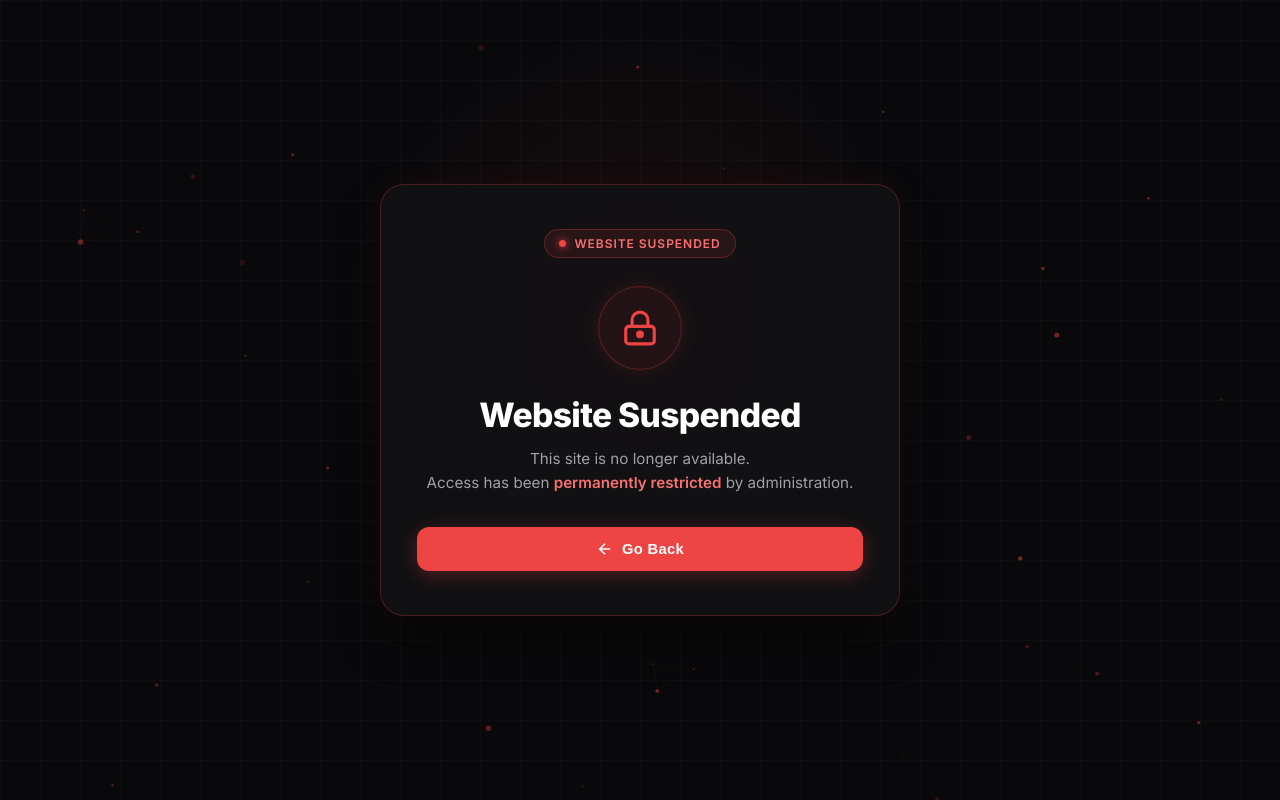
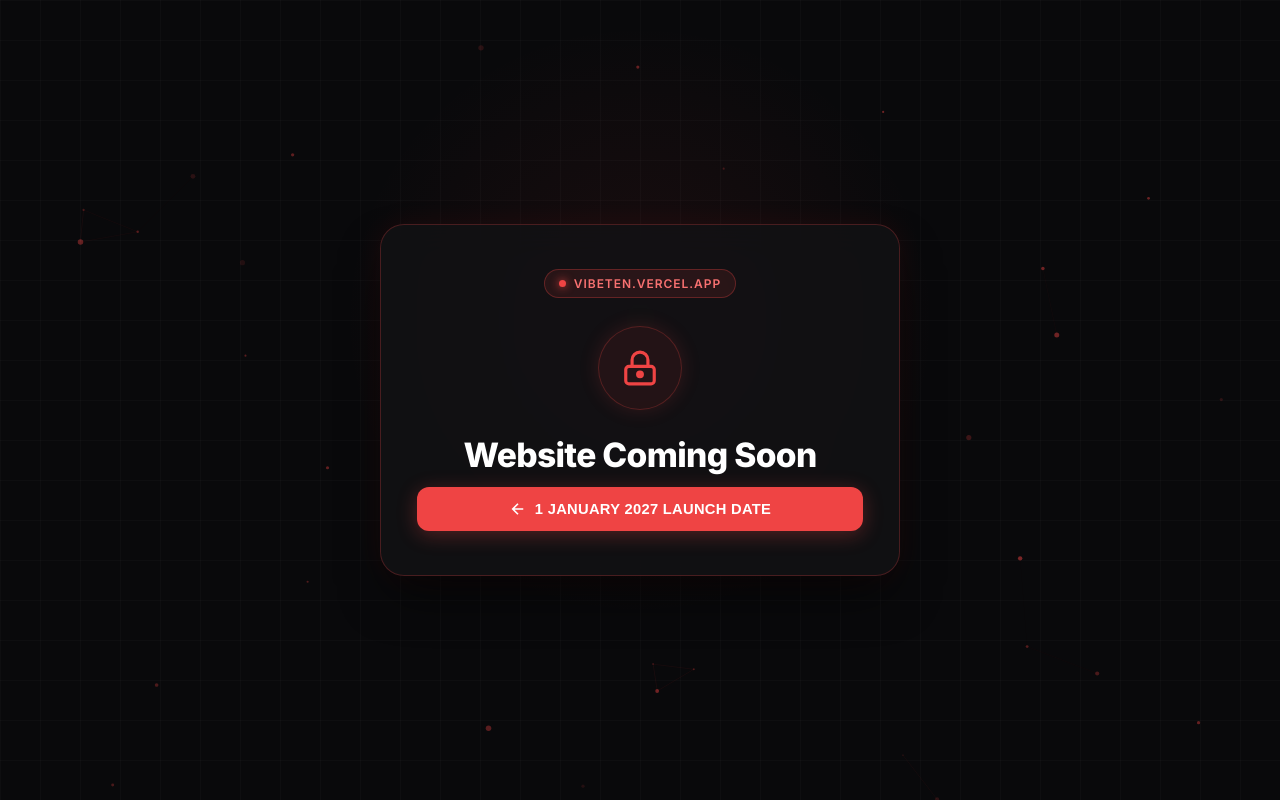
Before and after one commit to theanubhav700/vibeten.vercel.app, a React (Vite) app: page / in a window 1280 px wide. Built offline with nearby package versions, Linux system fonts and the light colour scheme.

Commit message:
website coming soon

```diff
--- a/src/App.jsx
+++ b/src/App.jsx
@@ -96,7 +96,7 @@ function App() {
         <div style={{ display: 'flex', justifyContent: 'center' }}>
           <div className="status-pill">
             <span className="status-dot" />
-            Website Suspended
+            vibeten.vercel.app
           </div>
         </div>
 
@@ -121,20 +121,14 @@ function App() {
         </div>
 
         {/* Title */}
-        <h1 className="card-title">Website Suspended</h1>
-
-        {/* Description */}
-        <p className="card-desc">
-          This site is no longer available.<br />
-          Access has been <span>permanently restricted</span> by administration.
-        </p>
+        <h1 className="card-title">Website Coming Soon</h1>
 
         {/* Back Button */}
         <button className="back-btn" onClick={handleGoBack}>
           <svg width="18" height="18" fill="none" stroke="currentColor" strokeWidth="2.2" viewBox="0 0 24 24">
             <path d="M19 12H5M12 19l-7-7 7-7" />
           </svg>
-          Go Back
+          1 JANUARY 2027 LAUNCH DATE
         </button>
       </main>
     </div>
```
